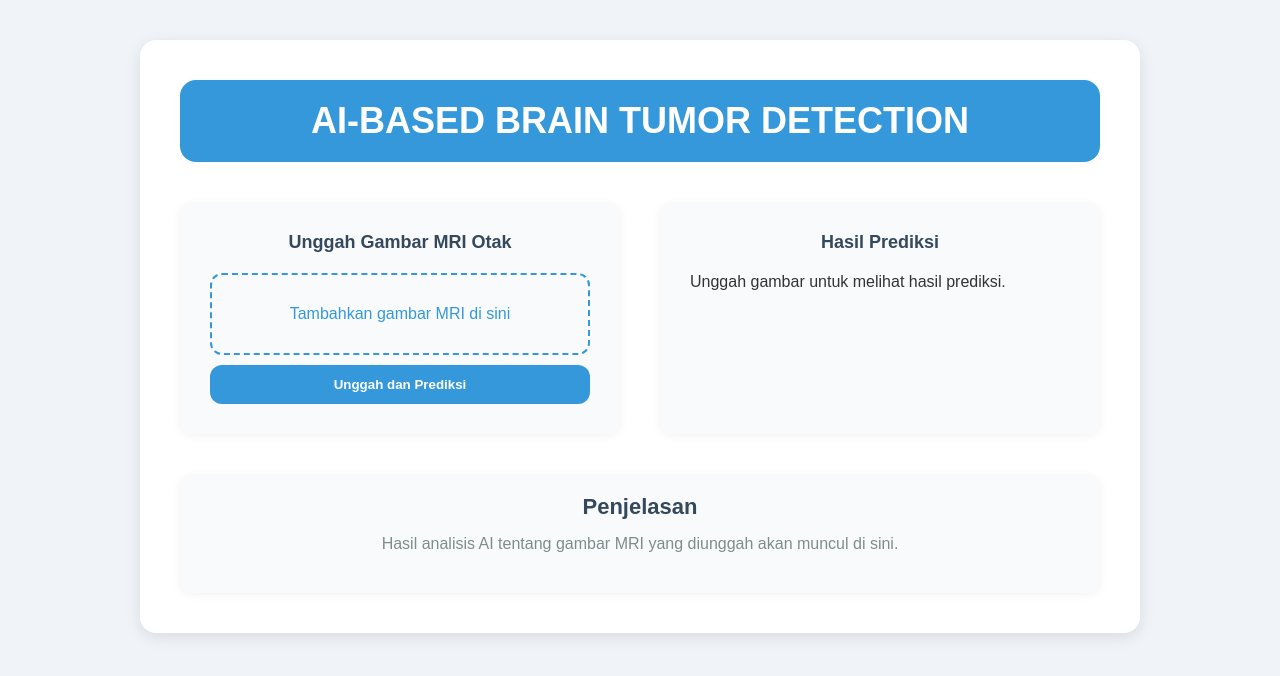
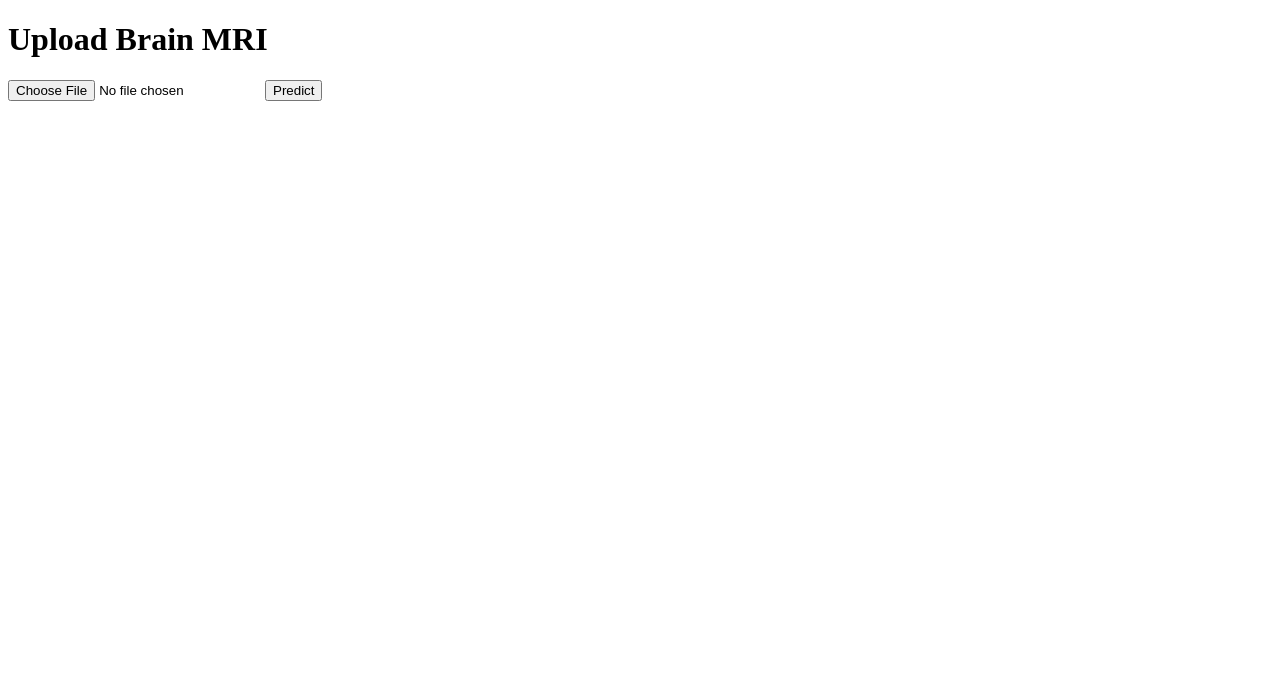
Before and after one commit to sergiopoli77/Classification-BrainTumor, a Flask app: page / in a window 1280 px wide. Shown: the top 676 px of the page. Run offline with Flask 3, Linux system fonts and the light colour scheme.

Commit message:
perbarui code

```diff
--- a/final/app.py
+++ b/final/app.py
@@ -1,80 +1,52 @@
 from flask import Flask, render_template, request, url_for
 from werkzeug.utils import secure_filename
-from tensorflow.keras.models import load_model
-from tensorflow.keras.preprocessing import image
+import os
+import tensorflow as tf
 import numpy as np
-import os
-import logging
+from PIL import Image
 
 # Inisialisasi aplikasi Flask
 app = Flask(__name__)
 
-# Konfigurasi folder untuk menyimpan file yang diunggah
+# Konfigurasi folder upload
 UPLOAD_FOLDER = os.path.join(os.path.dirname(__file__), 'static', 'uploads')
 if not os.path.exists(UPLOAD_FOLDER):
     os.makedirs(UPLOAD_FOLDER)
 
-# Format file yang diizinkan untuk diunggah
-ALLOWED_EXTENSIONS = {'png', 'jpg', 'jpeg', 'gif'}
+ALLOWED_EXTENSIONS = {'png', 'jpg', 'jpeg'}
+app.config['UPLOAD_FOLDER'] = UPLOAD_FOLDER
 
-# Logging untuk debugging
-logging.basicConfig(level=logging.INFO)
-
-# Fungsi untuk memeriksa apakah file memiliki ekstensi yang diizinkan
+# Fungsi untuk memeriksa ekstensi file
 def allowed_file(filename):
     return '.' in filename and filename.rsplit('.', 1)[1].lower() in ALLOWED_EXTENSIONS
 
-# Memuat model klasifikasi (EfficientNetB1)
+# Load model .keras
 model_path = os.path.join(os.path.dirname(__file__), 'model', 'effnet.keras')
-try:
-    model = load_model(model_path)
-    logging.info("Model berhasil dimuat.")
-except Exception as e:
-    logging.error(f"Error saat memuat model: {e}")
-    raise
+model = tf.keras.models.load_model(model_path)
 
-# Daftar nama kelas (sesuaikan dengan data saat training)
+# Daftar nama kelas
 class_names = ['glioma_tumor', 'no_tumor', 'meningioma_tumor', 'pituitary_tumor']
 
-# Fungsi untuk memprediksi gambar yang diunggah
+# Fungsi untuk prediksi gambar
 def predict_image(filepath):
-    try:
-        logging.info(f"Memproses file: {filepath}")
-        # Load dan preprocessing gambar
-        img = image.load_img(filepath, target_size=(150, 150))  # Ubah ukuran ke (150, 150)
-        img_array = image.img_to_array(img)
-        img_array = np.expand_dims(img_array, axis=0)
-        img_array /= 255.0  # Normalisasi piksel
+    img = Image.open(filepath).convert('RGB')
+    img = img.resize((150, 150))  # sesuai input model
+    img_array = np.array(img) / 255.0
+    img_array = np.expand_dims(img_array, axis=0)
 
-        # Melakukan prediksi
-        predictions = model.predict(img_array)
-        logging.info(f"Predictions: {predictions}")
-        predicted_class = np.argmax(predictions)
-        confidence = float(np.max(predictions))
+    predictions = model.predict(img_array)[0]
+    predicted_index = np.argmax(predictions)
+    predicted_label = class_names[predicted_index]
+    confidence = predictions[predicted_index]
 
-        predicted_label = class_names[predicted_class]
-        logging.info(f"Predicted Label: {predicted_label}, Confidence: {confidence}")
-        return predicted_label, confidence
-    except Exception as e:
-        logging.error(f"Error saat melakukan prediksi: {e}")
-        raise
+    return predicted_label, confidence
 
-# Fungsi deskripsi hasil prediksi
-def get_llm_description(predicted_label, confidence):
-    descriptions = {
-        'glioma_tumor': "Glioma adalah jenis tumor otak yang berasal dari sel glial.",
-        'no_tumor': "Tidak ditemukan indikasi tumor pada gambar ini.",
-        'meningioma_tumor': "Meningioma adalah tumor yang berasal dari meninges, lapisan pelindung otak.",
-        'pituitary_tumor': "Tumor pituitari adalah tumor yang berkembang di kelenjar pituitari."
-    }
-    return f"<p>{descriptions.get(predicted_label, 'Informasi tidak tersedia')}<br>Tingkat keyakinan: <b>{confidence*100:.2f}%</b>.</p>"
-
-# Route untuk halaman utama
+# Halaman utama
 @app.route('/')
 def index():
     return render_template('index.html')
 
-# Route untuk prediksi gambar yang diunggah
+# Route untuk prediksi
 @app.route('/predict', methods=['POST'])
 def predict():
     if 'file' not in request.files:
@@ -85,31 +57,20 @@ def predict():
         return "No selected file", 400
 
     if not allowed_file(file.filename):
-        return "Invalid file type. Only images are allowed.", 400
+        return "Invalid file type", 400
 
     filename = secure_filename(file.filename)
-    filepath = os.path.join(UPLOAD_FOLDER, filename)
-    try:
-        file.save(filepath)
-        logging.info(f"File berhasil disimpan di: {filepath}")
-    except Exception as e:
-        logging.error(f"Error saat menyimpan file: {e}")
-        return "Error saat menyimpan file.", 500
+    filepath = os.path.join(app.config['UPLOAD_FOLDER'], filename)
+    file.save(filepath)
 
-    try:
-        predicted_label, confidence = predict_image(filepath)
-        image_url = url_for('static', filename=f'uploads/{filename}')
-        description = get_llm_description(predicted_label, confidence)
+    label, confidence = predict_image(filepath)
+    image_url = url_for('static', filename=f'uploads/{filename}')
 
-        return render_template('index.html',
-                               prediction=predicted_label,
-                               confidence=f"{confidence*100:.2f}%",
-                               image_path=image_url,
-                               description=description)
-    except Exception as e:
-        logging.error(f"Error saat memproses prediksi: {e}")
-        return "Error saat memproses prediksi.", 500
+    return render_template('index.html',
+                           prediction=label,
+                           confidence=f"{confidence*100:.2f}%",
+                           image_path=image_url)
 
-# Menjalankan aplikasi Flask
+# Jalankan aplikasi
 if __name__ == '__main__':
     app.run(debug=True)
--- a/final/templates/index.html
+++ b/final/templates/index.html
@@ -1,251 +1,19 @@
 <!DOCTYPE html>
-<html lang="id">
+<html>
 <head>
-    <meta charset="UTF-8" />
-    <meta name="viewport" content="width=device-width, initial-scale=1.0" />
-    <title>Brain Tumor Detection</title>
-    <style>
-      * {
-        margin: 0;
-        padding: 0;
-        box-sizing: border-box;
-      }
-
-      body {
-        font-family: "Arial", sans-serif;
-        background-color: #f0f4f8;
-        color: #333;
-        padding: 40px;
-      }
-
-      .main-container {
-        max-width: 1000px;
-        margin: auto;
-        background: #fff;
-        padding: 40px;
-        border-radius: 16px;
-        box-shadow: 0 4px 15px rgba(0, 0, 0, 0.1);
-      }
-
-      header {
-        position: relative;
-        text-align: center;
-        margin-bottom: 40px;
-        background: #3498db;
-        padding: 20px;
-        border-radius: 16px;
-      }
-
-      header h1 {
-        font-size: 36px;
-        font-weight: bold;
-        color: #ffffff;
-        text-transform: uppercase;
-      }
-
-      .upload-result {
-        display: flex;
-        gap: 40px;
-        margin-bottom: 40px;
-      }
-
-      .upload-card,
-      .result-card {
-        flex: 1;
-        background-color: #f9fafb;
-        padding: 30px;
-        border-radius: 12px;
-        box-shadow: 0 2px 10px rgba(0, 0, 0, 0.05);
-      }
-
-      .card-title {
-        font-size: 18px;
-        font-weight: bold;
-        color: #34495e;
-        text-align: center;
-        margin-bottom: 20px;
-      }
-
-      .upload-area {
-        border: 2px dashed #3498db;
-        padding: 30px;
-        text-align: center;
-        border-radius: 12px;
-        cursor: pointer;
-        transition: 0.3s;
-      }
-
-      .upload-area label {
-        display: block;
-        font-size: 16px;
-        color: #3498db;
-      }
-
-      .upload-area:hover {
-        background-color: #f9fafb;
-      }
-
-      #file-input {
-        display: none;
-      }
-
-      .preview-image {
-        width: 100%;
-        height: auto;
-        max-height: 300px;
-        margin-top: 20px;
-        border-radius: 8px;
-        box-shadow: 0 4px 12px rgba(0, 0, 0, 0.1);
-      }
-
-      .model-info {
-        background-color: #f9fafb;
-        padding: 20px;
-        border-radius: 12px;
-        box-shadow: 0 2px 10px rgba(0, 0, 0, 0.05);
-        margin-bottom: 40px;
-        text-align: center;
-      }
-
-      .model-info h3 {
-        font-size: 22px;
-        font-weight: bold;
-        color: #34495e;
-        margin-bottom: 15px;
-      }
-
-      .model-info ul {
-        list-style-type: none;
-      }
-
-      .model-info li {
-        font-size: 16px;
-        margin: 5px 0;
-      }
-
-      .ai-explanation {
-        background-color: #f9fafb;
-        padding: 20px;
-        border-radius: 12px;
-        box-shadow: 0 2px 10px rgba(0, 0, 0, 0.05);
-        text-align: center;
-      }
-
-      .ai-explanation h3 {
-        font-size: 22px;
-        font-weight: bold;
-        color: #34495e;
-        margin-bottom: 15px;
-      }
-
-      .ai-explanation p {
-        font-size: 16px;
-        margin-bottom: 20px;
-        color: #7f8c8d;
-      }
-
-      .generate-btn {
-        background-color: #3498db;
-        color: white;
-        padding: 12px 30px;
-        border: none;
-        border-radius: 12px;
-        font-weight: bold;
-        cursor: pointer;
-        transition: background-color 0.3s;
-        width: 100%;
-        margin-top: 10px;
-      }
-
-      .generate-btn:hover {
-        background-color: #3498db;
-      }
-    </style>
+    <title>Brain Tumor Classification</title>
 </head>
 <body>
-    <div class="main-container">
-      <!-- Header -->
-      <header>
-        <h1>AI-Based Brain Tumor Detection</h1>
-      </header>
+    <h1>Upload Brain MRI</h1>
+    <form method="post" action="/predict" enctype="multipart/form-data">
+        <input type="file" name="file" required>
+        <input type="submit" value="Predict">
+    </form>
 
-      <!-- Upload dan Hasil Foto -->
-      <section class="upload-result">
-        <div class="upload-card">
-          <p class="card-title">Unggah Gambar MRI Otak</p>
-          <form
-            action="{{ url_for('predict') }}"
-            method="POST"
-            enctype="multipart/form-data"
-          >
-            <div class="upload-area">
-              <input type="file" id="file-input" name="file" />
-              <label for="file-input">Tambahkan gambar MRI di sini</label>
-            </div>
-            <button type="submit" class="generate-btn">
-              Unggah dan Prediksi
-            </button>
-          </form>
-        </div>
-        <div class="result-card">
-          <p class="card-title">Hasil Prediksi</p>
     {% if prediction %}
-          <p><strong>Prediksi:</strong> {{ prediction }}</p>
-          <p><strong>Kepercayaan:</strong> {{ confidence }}</p>
-          <img
-            src="{{ image_path }}"
-            alt="Hasil Gambar"
-            class="preview-image"
-          />
-          <!-- Informasi Model -->
-          <section class="model-info">
-            <h3>Informasi Model</h3>
-            <ul>
-              <li><strong>Model:</strong> Model AI</li>
-              <li><strong>Akurasi:</strong> 98%</li>
-              <li><strong>Waktu Proses:</strong> 1 detik</li>
-            </ul>
-          </section>
-          {% else %}
-          <p>Unggah gambar untuk melihat hasil prediksi.</p>
+        <h2>Prediction: {{ prediction }}</h2>
+        <h3>Confidence: {{ confidence }}</h3>
+        <img src="{{ image_path }}" alt="Uploaded Image" width="300">
     {% endif %}
-        </div>
-      </section>
-
-      <!-- Penjelasan AI -->
-      <section class="ai-explanation">
-        <h3>Penjelasan</h3>
-        {% if description %}
-        <div>{{ description|safe }}</div>
-        {% else %}
-        <p>
-          Hasil analisis AI tentang gambar MRI yang diunggah akan muncul di
-          sini.
-        </p>
-        {% endif %}
-      </section>
-    </div>
-
-    <script>
-      document.addEventListener("DOMContentLoaded", function () {
-        const fileInput = document.getElementById("file-input");
-
-        fileInput.addEventListener("change", function () {
-          const file = this.files[0];
-          if (file) {
-            const reader = new FileReader();
-
-            reader.onload = function () {
-              const previewImage = document.createElement("img");
-              previewImage.src = reader.result;
-              previewImage.className = "preview-image";
-              document.querySelector(".upload-area").appendChild(previewImage);
-            };
-
-            reader.readAsDataURL(file);
-          }
-        });
-      });
-    </script>
 </body>
 </html>
```
Lines whose indentation alone changed are shown as unchanged.
